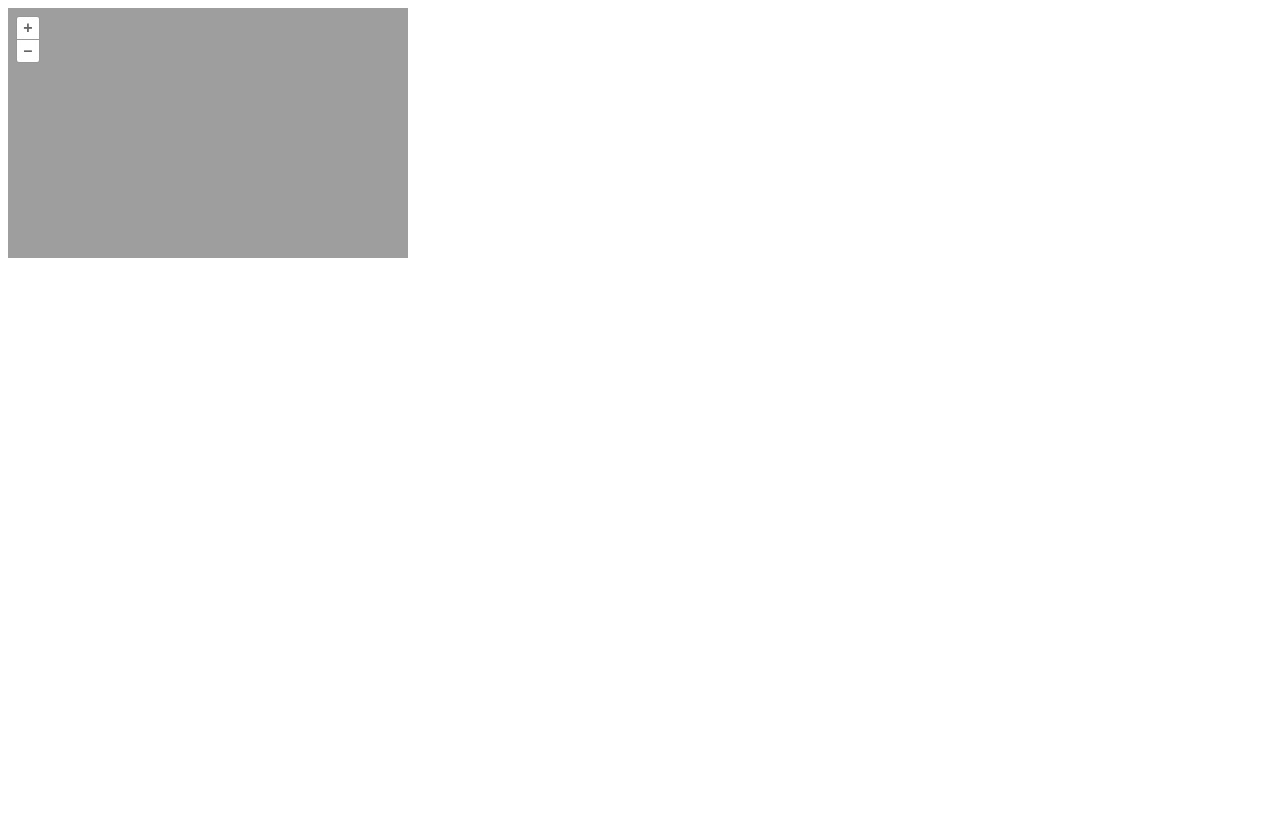
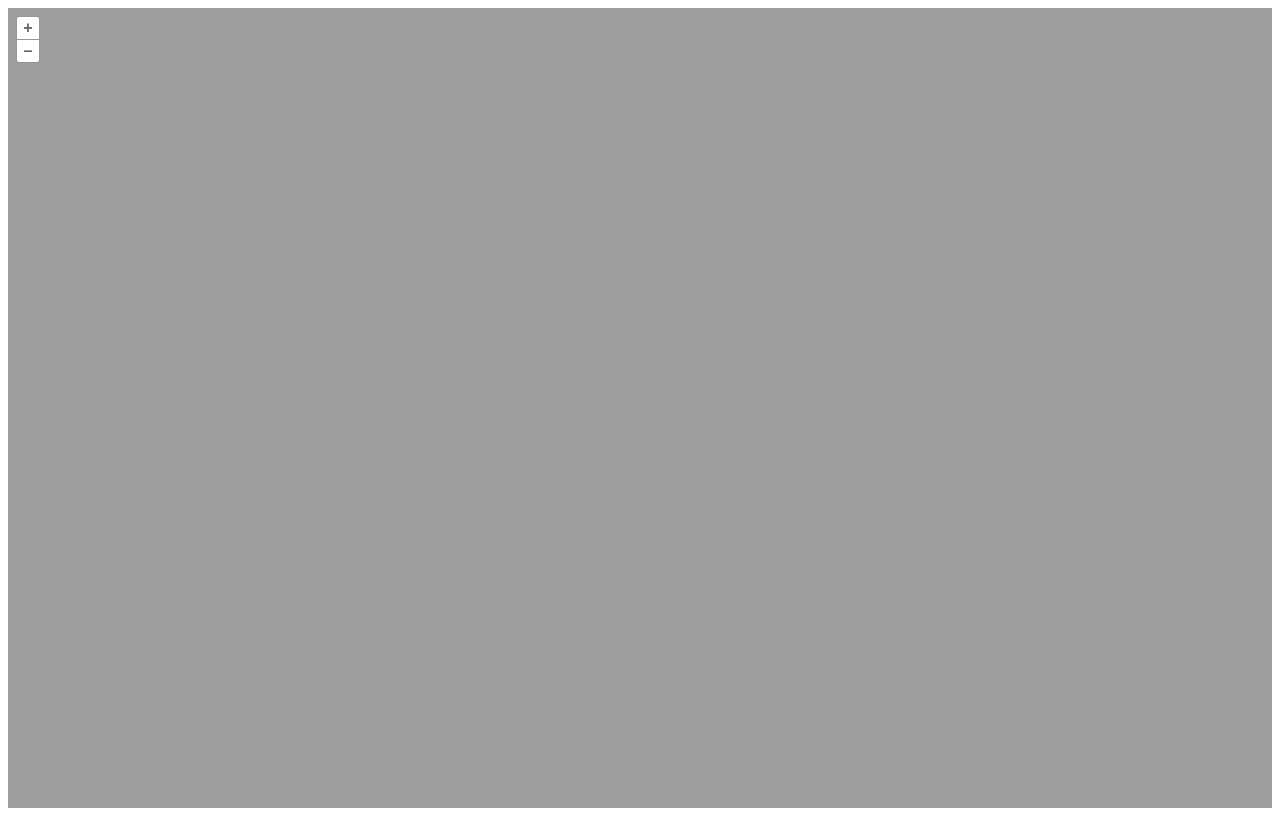
Before and after one commit to swalterfub/dynamic-mapserver-openlayers-planetary, a website built with Parcel: page index.html in a window 1280 px wide. Built offline with nearby package versions, Linux system fonts and the light colour scheme; what proj4 would draw is missing.

Commit message:
map size

```diff
--- a/index.html
+++ b/index.html
@@ -5,8 +5,8 @@
     <title>Using Parcel with OpenLayers</title>
     <style>
       #map {
-        width: 400px;
-        height: 250px;
+        width: 100%;
+        height: 800px;
       }
     </style>
   </head>
```
